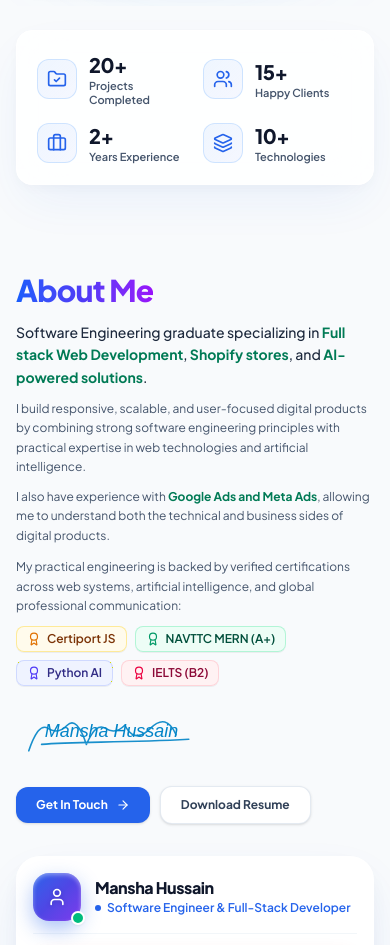
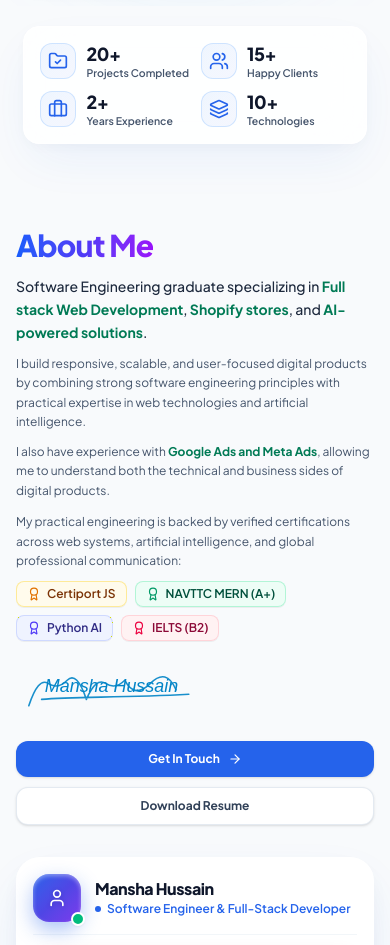
Before and after one commit to manshahussain5/Portfolio-ManshaHussain, a Next.js app: page / in a window 390 px wide. Shown: the part 1046-1991 px from the top of the page. Built offline with nearby package versions, Linux system fonts and the light colour scheme.

Commit message:
fix(responsive): fine-tune mobile layout across all site components

```diff
--- a/src/components/AboutMe.tsx
+++ b/src/components/AboutMe.tsx
@@ -142,10 +142,10 @@ export default function AboutMe() {
           </div>
 
           {/* Action CTA Buttons */}
-          <div className="flex flex-wrap sm:flex-nowrap items-center gap-2.5 sm:gap-3 mt-2">
+          <div className="flex flex-wrap sm:flex-nowrap items-center gap-2.5 sm:gap-3 mt-2 w-full sm:w-auto">
             <a
               href="#contact"
-              className="inline-flex items-center justify-center gap-2 px-5 py-2.5 rounded-xl bg-[#2563EB] hover:bg-[#1D4ED8] text-white text-xs font-bold transition-all shadow-sm hover:shadow-md"
+              className="inline-flex items-center justify-center gap-2 px-5 py-2.5 rounded-xl bg-[#2563EB] hover:bg-[#1D4ED8] text-white text-xs font-bold transition-all shadow-sm hover:shadow-md w-full xs:w-auto text-center"
             >
               <span>Get In Touch</span>
               <ArrowRight className="w-3.5 h-3.5" />
@@ -153,7 +153,7 @@ export default function AboutMe() {
             <a
               href={p.resumeUrl}
               download="Mansha-Hussain-CV.pdf"
-              className="inline-flex items-center justify-center gap-2 px-5 py-2.5 rounded-xl bg-white hover:bg-slate-50 border border-slate-200/90 hover:border-[#2563EB]/40 text-xs font-bold text-slate-700 hover:text-slate-900 transition-all shadow-sm"
+              className="inline-flex items-center justify-center gap-2 px-5 py-2.5 rounded-xl bg-white hover:bg-slate-50 border border-slate-200/90 hover:border-[#2563EB]/40 text-xs font-bold text-slate-700 hover:text-slate-900 transition-all shadow-sm w-full xs:w-auto text-center"
             >
               <span>Download Resume</span>
             </a>
@@ -275,7 +275,7 @@ export default function AboutMe() {
             </div>
 
             {/* Bottom Footer Note with 3D Verified Badge */}
-            <div className="pt-2.5 border-t border-slate-100/90 flex items-center justify-between text-xs">
+            <div className="pt-2.5 border-t border-slate-100/90 flex flex-wrap sm:flex-nowrap items-center justify-between gap-2 text-xs">
               <span className="flex items-center gap-2 font-semibold text-slate-600">
                 <span className="relative flex h-2.5 w-2.5">
                   <span className="animate-ping absolute inline-flex h-full w-full rounded-full bg-blue-400 opacity-75" />
@@ -284,7 +284,7 @@ export default function AboutMe() {
                 Open to Remote &amp; Hybrid roles
               </span>
 
-              <span className="inline-flex items-center gap-1.5 px-3 py-1 rounded-full bg-gradient-to-r from-blue-600 via-indigo-600 to-purple-600 text-white text-[11px] font-bold shadow-[0_4px_12px_rgba(37,99,235,0.28)] hover:scale-105 transition-transform">
+              <span className="inline-flex items-center gap-1.5 px-3 py-1 rounded-full bg-gradient-to-r from-blue-600 via-indigo-600 to-purple-600 text-white text-[11px] font-bold shadow-[0_4px_12px_rgba(37,99,235,0.28)] hover:scale-105 transition-transform shrink-0">
                 <ShieldCheck className="w-3.5 h-3.5" />
                 <span>Verified Dev</span>
               </span>
--- a/src/components/ContactCTA.tsx
+++ b/src/components/ContactCTA.tsx
@@ -139,9 +139,9 @@ export default function ContactCTA() {
               </div>
 
               {/* Response Time Footnote */}
-              <div className="flex items-center gap-2 px-1 pt-0.5 text-xs text-slate-500">
-                <CheckCircle2 className="w-3.5 h-3.5 text-emerald-500 shrink-0" />
-                <span>Direct response guaranteed within 24 hours &bull; Available worldwide</span>
+              <div className="flex items-start gap-2 px-1 pt-0.5 text-xs text-slate-500">
+                <CheckCircle2 className="w-3.5 h-3.5 text-emerald-500 shrink-0 mt-0.5" />
+                <span className="leading-tight">Direct response guaranteed within 24 hours &bull; Available worldwide</span>
               </div>
             </div>
           </div>
--- a/src/components/Hero.tsx
+++ b/src/components/Hero.tsx
@@ -169,17 +169,17 @@ export default function Hero() {
 
               {/* Concentric Decorative Rings */}
               <div className="absolute -inset-4 rounded-full border border-[#2563EB]/15 animate-spin-slow pointer-events-none" />
-              <div className="absolute -inset-10 rounded-full border border-dashed border-[#2563EB]/15 pointer-events-none" />
+              <div className="hidden xs:block absolute -inset-10 rounded-full border border-dashed border-[#2563EB]/15 pointer-events-none" />
 
               {/* Modern Rounded Image Frame with Glass specular rim */}
-              <div className="relative w-[270px] xs:w-[290px] sm:w-[350px] lg:w-[360px] h-[320px] xs:h-[350px] sm:h-[400px] lg:h-[410px] rounded-3xl overflow-hidden border-2 border-white bg-white shadow-[0_20px_50px_rgba(37,99,235,0.12),0_4px_16px_rgba(0,0,0,0.04)] group">
+              <div className="relative w-[260px] xs:w-[290px] sm:w-[350px] lg:w-[360px] h-[310px] xs:h-[350px] sm:h-[400px] lg:h-[410px] rounded-3xl overflow-hidden border-2 border-white bg-white shadow-[0_20px_50px_rgba(37,99,235,0.12),0_4px_16px_rgba(0,0,0,0.04)] group">
                 <Image
                   src="/images/mansha_portrait.jpg"
                   alt="Mansha Hussain - Software Engineer & Full-Stack Developer"
                   fill
                   priority
                   className="object-cover object-top transition-transform duration-700 group-hover:scale-105 z-0"
-                  sizes="(max-width: 640px) 270px, (max-width: 768px) 350px, 360px"
+                  sizes="(max-width: 640px) 290px, (max-width: 768px) 350px, 360px"
                 />
 
                 {/* Subtle vignette gradient over bottom of image */}
--- a/src/components/StatsBar.tsx
+++ b/src/components/StatsBar.tsx
@@ -20,27 +20,27 @@ export default function StatsBar() {
   };
 
   return (
-    <section className="relative z-20 mt-6 sm:mt-8 mb-6 sm:mb-8 px-4 sm:px-6 lg:px-8 max-w-7xl mx-auto">
-      <div className="rounded-2xl sm:rounded-3xl bg-white/85 border border-white p-5 sm:p-8 backdrop-blur-xl shadow-[0_20px_50px_-10px_rgba(37,99,235,0.08),0_4px_16px_rgba(0,0,0,0.03)]">
-        <div className="grid grid-cols-2 md:grid-cols-4 gap-4 sm:gap-6 md:divide-x md:divide-slate-200/80">
+    <section className="relative z-20 mt-5 sm:mt-8 mb-5 sm:mb-8 px-3.5 sm:px-6 lg:px-8 max-w-7xl mx-auto">
+      <div className="rounded-2xl sm:rounded-3xl bg-white/85 border border-white p-4 sm:p-8 backdrop-blur-xl shadow-[0_20px_50px_-10px_rgba(37,99,235,0.08),0_4px_16px_rgba(0,0,0,0.03)]">
+        <div className="grid grid-cols-2 md:grid-cols-4 gap-3 sm:gap-6 md:divide-x md:divide-slate-200/80">
           {portfolioData.stats.map((stat, idx) => (
             <div
               key={stat.label}
-              className={`flex items-center gap-3 sm:gap-4 ${
+              className={`flex items-center gap-2.5 sm:gap-4 ${
                 idx !== 0 ? "md:pl-6 lg:pl-8" : ""
               } group transition-all`}
             >
               {/* Icon Container with subtle glossy shine */}
-              <div className="w-10 h-10 sm:w-12 sm:h-12 rounded-xl sm:rounded-2xl bg-gradient-to-br from-blue-50 to-indigo-50/60 border border-blue-200/70 flex items-center justify-center shrink-0 group-hover:scale-110 group-hover:border-[#2563EB] group-hover:shadow-[0_4px_12px_rgba(37,99,235,0.15)] transition-all">
+              <div className="w-9 h-9 sm:w-12 sm:h-12 rounded-xl sm:rounded-2xl bg-gradient-to-br from-blue-50 to-indigo-50/60 border border-blue-200/70 flex items-center justify-center shrink-0 group-hover:scale-110 group-hover:border-[#2563EB] group-hover:shadow-[0_4px_12px_rgba(37,99,235,0.15)] transition-all">
                 {getIcon(stat.icon)}
               </div>
 
               {/* Numbers and Labels */}
               <div>
-                <p className="text-xl sm:text-2xl lg:text-3xl font-black text-slate-900 tracking-tight group-hover:text-[#2563EB] transition-colors">
+                <p className="text-lg xs:text-xl sm:text-2xl lg:text-3xl font-black text-slate-900 tracking-tight group-hover:text-[#2563EB] transition-colors leading-tight">
                   {stat.value}
                 </p>
-                <p className="text-[11px] sm:text-xs lg:text-sm font-semibold text-slate-600 leading-tight">
+                <p className="text-[10.5px] xs:text-[11px] sm:text-xs lg:text-sm font-semibold text-slate-600 leading-tight">
                   {stat.label}
                 </p>
               </div>
```
Also changed, not shown: src/components/Projects.tsx (+4 -4 lines), src/components/Services.tsx (+5 -5 lines).
